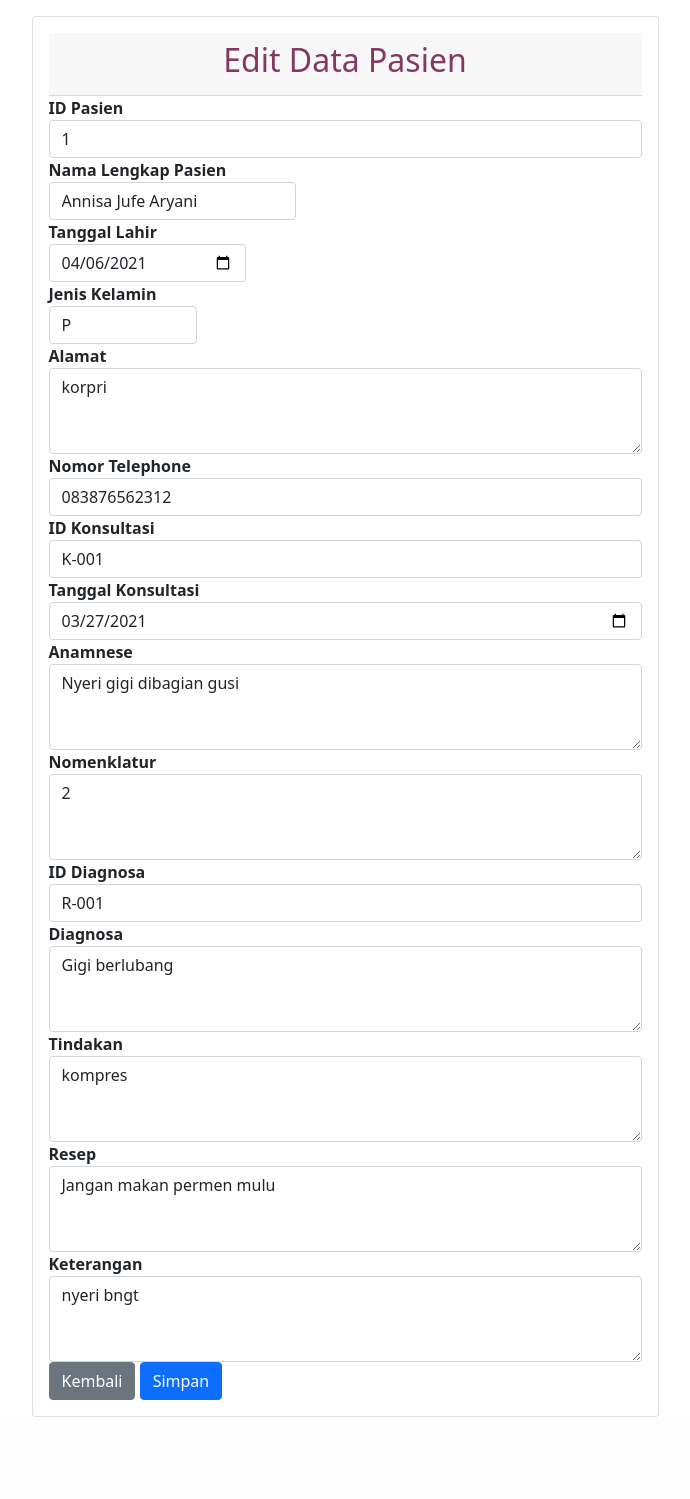
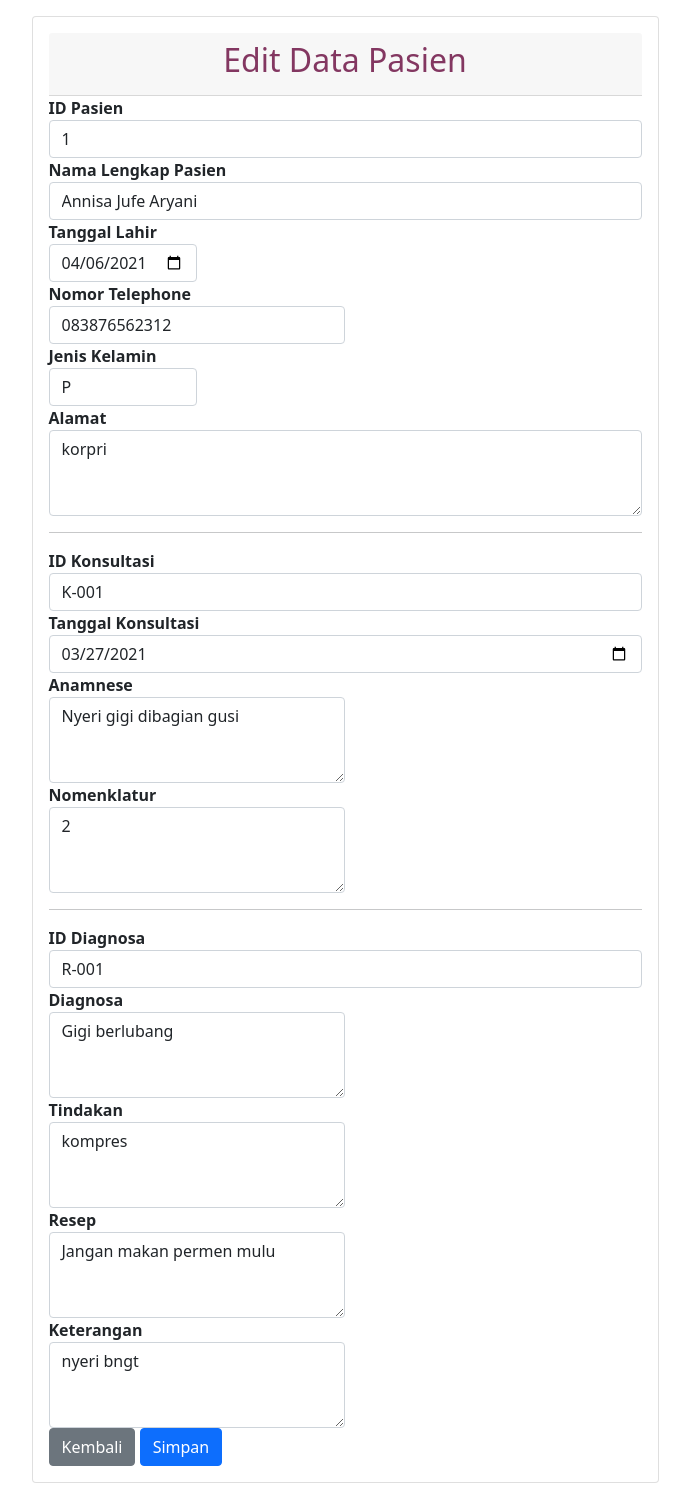
Before and after one commit to aliefardhi/Sistem-Pendataan-Pasien-Chika-Medika, a CodeIgniter app: page /chikamedika/home/ubah/1 in a window 1280 px wide. Shown: the part 200-1699 px from the top of the page, without its empty margins (295-985 px from the left). Before the commit the page ends 1617 px from the top, so only its background shows below. Run offline with CodeIgniter, Linux system fonts and the light colour scheme; data comes from the database, SQL or seed files in the repository; some libraries are stand-ins or nearby versions.

Commit message:
update tampilan form edit data

```diff
--- a/application/views/Home/ubah.php
+++ b/application/views/Home/ubah.php
@@ -14,7 +14,7 @@
     </nav>
     <!-- Akhir Header -->
 
-    <div class="container">
+    <div class="container mb-3">
         <div class="row mt-3 mx-auto">
             <div class="col-md-7 mx-auto">
                 <div class="card">
@@ -29,17 +29,20 @@
                                 <input type="text" class="form-control" id="id_pasien" name="id_pasien" value="<?= $pasien['id_pasien']; ?>">
                             </div>
 
-                            <div class="form-row">
-                                <div class="form-group col-md-5">
+                            <div class="form-group">
                                 <label for="nama"> <strong>Nama Lengkap Pasien</strong></label>
                                 <input type="text" class="form-control" id="nama" name="nama" value="<?= $pasien['nama_pasien']; ?>">
                             </div>
 
-                                <div class="form-group col-md-4">
+                            <div class="form-row">
+                                <div class="form-group col-md-3">
                                     <label for="tgl_lahir"><strong>Tanggal Lahir</strong></label>
                                     <input type="date" class="form-control" id="tgl_lahir" name="tgl_lahir" value="<?= $pasien['tgl_lahir']; ?>">
                                 </div>
-
+                                <div class="form-group col-md-6">
+                                    <label for="no_telp"> <strong>Nomor Telephone</strong></label>
+                                    <input type="text" class="form-control" id="no_telp" name="no_telp" value="<?= $pasien['no_telp']; ?>">
+                                </div>
                                 <div class="form-group col-md-3">
                                     <label for="jk"><strong>Jenis Kelamin</strong></label>
                                     <select class="form-control" id="jk" name="jk" >
@@ -59,10 +62,7 @@
                                 <textarea class="form-control" id="alamat" name="alamat" rows="3"><?= $pasien['alamat'] ?></textarea>
                             </div>
 
-                            <div class="form-group">
-                                <label for="no_telp"> <strong>Nomor Telephone</strong></label>
-                                <input type="text" class="form-control" id="no_telp" name="no_telp" value="<?= $pasien['no_telp']; ?>">
-                            </div>
+                            <hr>
 
                             <div class="form-group">
                                 <label for="id_konsultasi"> <strong>ID Konsultasi</strong></label>
@@ -74,39 +74,45 @@
                                 <input type="date" class="form-control" id="tgl_konsultasi" name="tgl_konsultasi" value="<?= $konsultasi['tanggal']; ?>">
                             </div>
 
-                            <div class="form-group">
+                            <div class="form-row">
+                                <div class="form-group col-md-6">
                                     <label for="anamnese"><strong>Anamnese</strong></label>
                                     <textarea class="form-control" id="anamnese" name="anamnese" rows="3"><?= $konsultasi['anamnese']; ?></textarea>
                                 </div>
 
-                            <div class="form-group">
+                                <div class="form-group col-md-6">
                                     <label for="nomenklatur"><strong>Nomenklatur</strong></label>
                                     <textarea class="form-control" id="nomenklatur" name="nomenklatur" rows="3"><?= $konsultasi['nomenklatur']; ?></textarea>
                                 </div>
+                            </div>
+                            <hr>
 
                             <div class="form-group">
                                 <label for="id_diagnosa"> <strong>ID Diagnosa</strong></label>
                                 <input type="text" class="form-control" id="id_diagnosa" name="id_diagnosa" value="<?= $riwayat_pasien['id_diagnosa']; ?>">
                             </div>
-
-                            <div class="form-group">
+                            <div class="form-row">
+                                <div class="form-group col-md-6">
                                     <label for="diagnosa"><strong>Diagnosa</strong></label>
                                     <textarea class="form-control" id="diagnosa" name="diagnosa" rows="3"><?= $riwayat_pasien['diagnosa']; ?></textarea>
                                 </div>
 
-                            <div class="form-group">
+                                <div class="form-group col-md-6">
                                     <label for="tindakan"><strong>Tindakan</strong></label>
                                     <textarea class="form-control" id="tindakan" name="tindakan" rows="3"><?= $konsultasi['tindakan']; ?></textarea>
                                 </div>
+                            </div>
 
-                            <div class="form-group">
+                            <div class="form-row">
+                                <div class="form-group col-md-6">
                                     <label for="resep"><strong>Resep</strong></label>
                                     <textarea class="form-control" id="resep" name="resep" rows="3"><?= $konsultasi['resep']; ?></textarea>
                                 </div>
 
-                            <div class="form-group">
+                                <div class="form-group col-md-6">
                                     <label for="keterangan"><strong>Keterangan</strong></label>
                                     <textarea class="form-control" id="keterangan" name="keterangan" rows="3"><?= $konsultasi['keterangan']; ?></textarea>
+                                </div>
                             </div>
 
                             <button onclick="window.history.back();" type="button" class="btn btn-secondary">Kembali</button>
```
Lines whose indentation alone changed are shown as unchanged.
